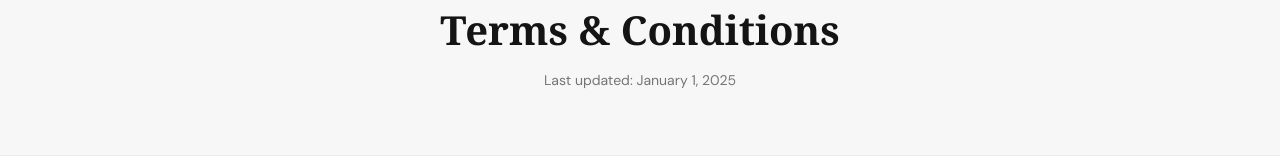
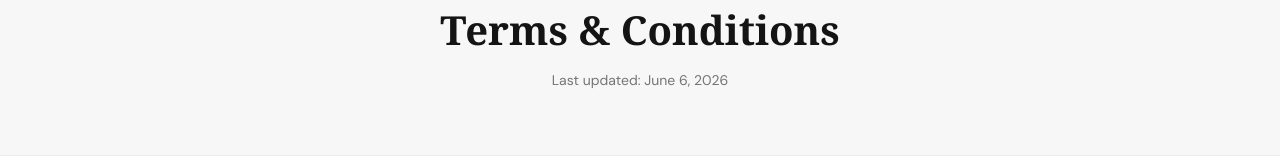
Before and after one commit to richziondey4u/luxemarket, a React (Vite) app: page /terms in a window 1280 px wide. Shown: the part 216-376 px from the top of the page. Built offline with nearby package versions, Linux system fonts and the light colour scheme.

Commit message:
terms page updated

```diff
--- a/src/pages/TermsPage.jsx
+++ b/src/pages/TermsPage.jsx
@@ -79,7 +79,7 @@ export default function TermsPage() {
           <span style={{ fontSize: '0.72rem', fontWeight: '700', color: 'var(--brand)', letterSpacing: '0.08em' }}>TERMS & CONDITIONS</span>
         </div>
         <h1 style={{ fontFamily: 'Georgia, serif', fontSize: 'clamp(1.75rem, 4vw, 2.5rem)', fontWeight: '700', color: 'var(--text-primary)', marginBottom: '10px' }}>Terms & Conditions</h1>
-        <p style={{ color: 'var(--text-muted)', fontSize: '0.875rem' }}>Last updated: January 1, 2025</p>
+        <p style={{ color: 'var(--text-muted)', fontSize: '0.875rem' }}>Last updated: June 6, 2026</p>
       </div>
 
       <div style={{ maxWidth: '800px', margin: '0 auto', padding: '40px 16px 72px' }}>
```
